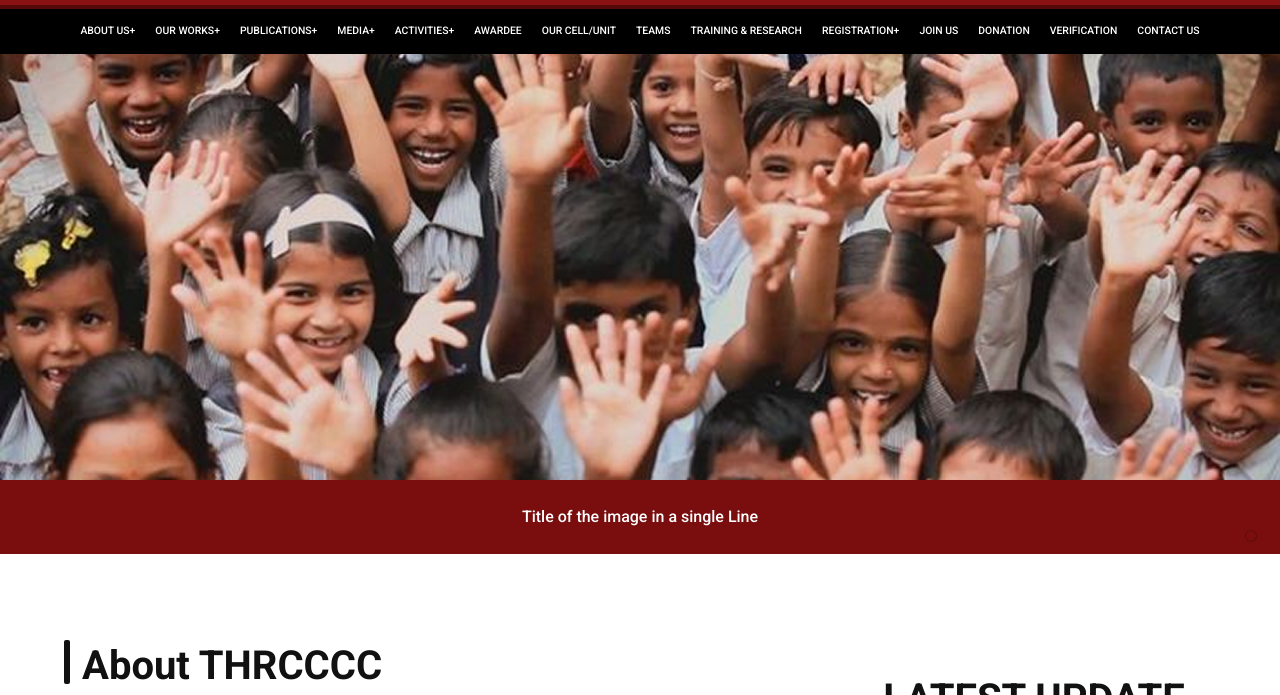
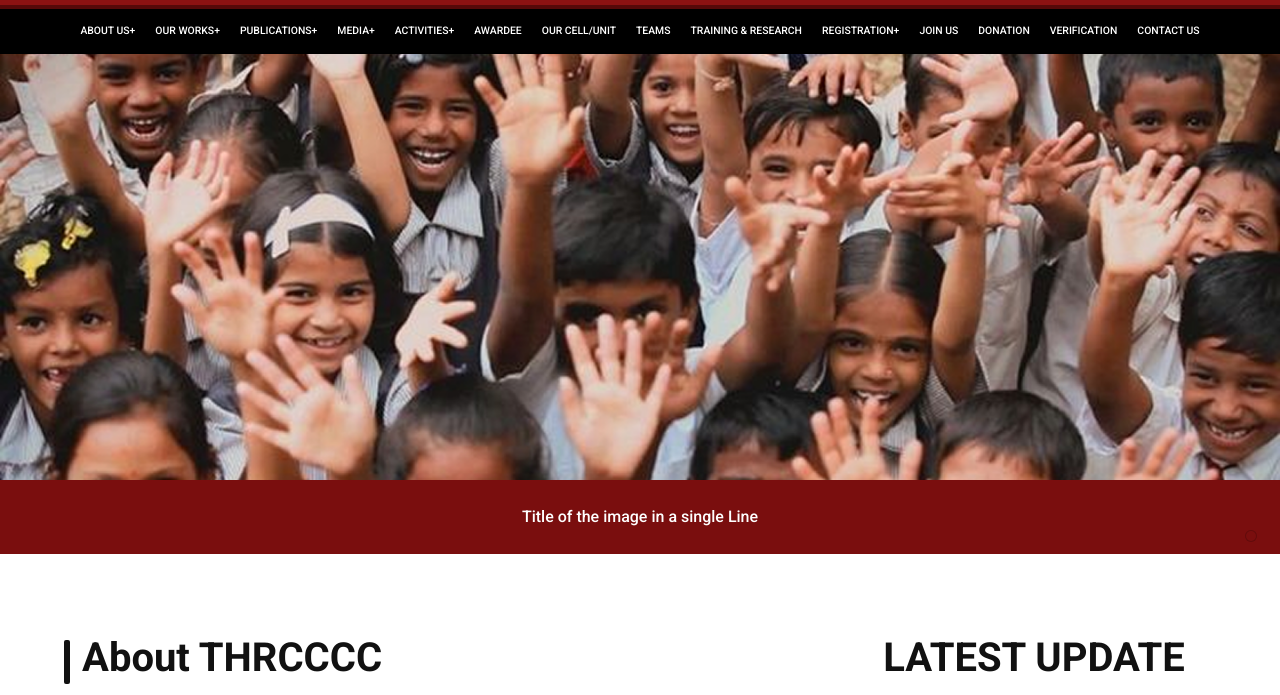
Before and after one commit to Soumith-R/THRACCCC, a website: page public/index.html in a window 1280 px wide. Shown: the part 205-900 px from the top of the page. Drawn offline with Linux system fonts and the light colour scheme.

Commit message:
alignment

```diff
--- a/public/css/style.css
+++ b/public/css/style.css
@@ -440,9 +440,17 @@ body {
     text-align: left;
     margin-top: 0;
     margin-bottom: 16px;
+    line-height: 1.2;
     text-transform: none; /* don’t force uppercase here */
     position: relative;
     padding-left: 18px; /* space for accent bar */
+}
+
+/* Ensure Latest Update heading aligns level with About heading on desktop */
+.latest-update .section-title {
+    margin-top: 0;
+    margin-bottom: 16px;
+    line-height: 1.2;
 }
 
 /* Left accent bar for About title */
```
